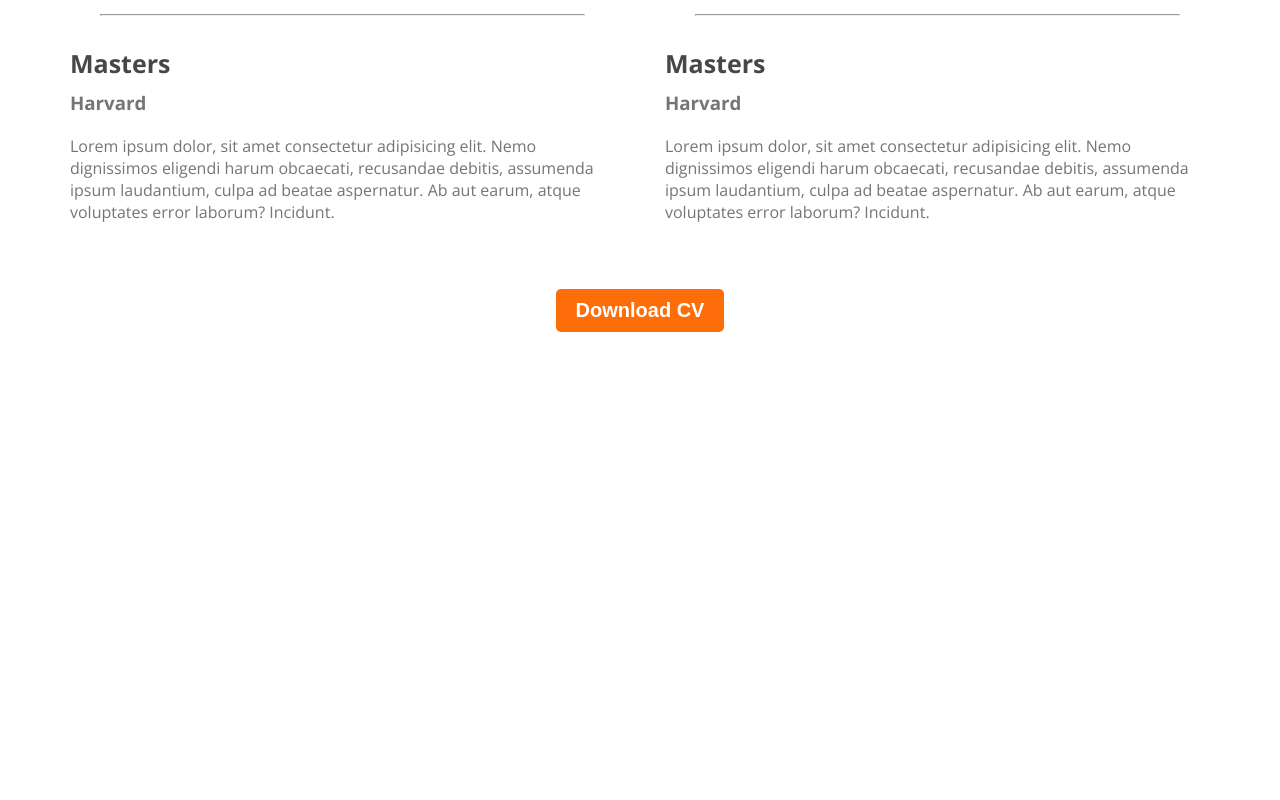
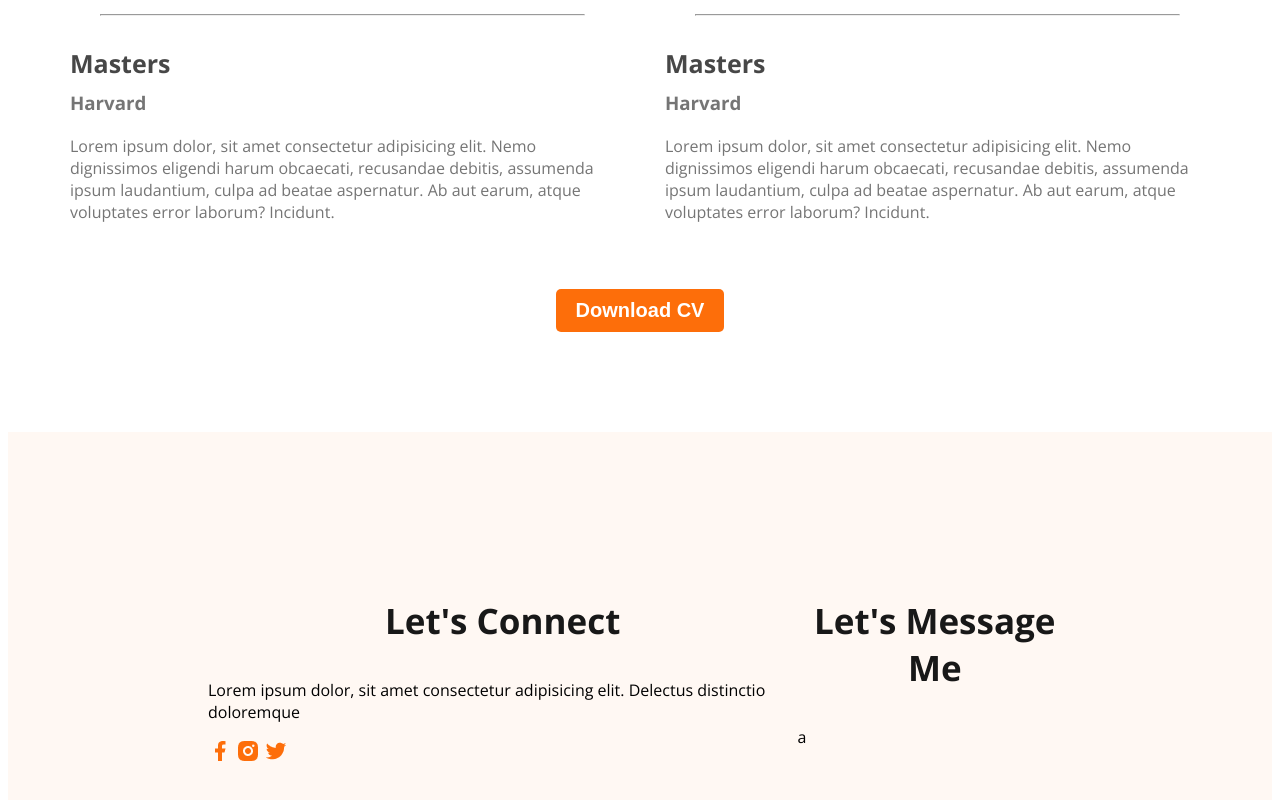
Before and after one commit to devnazmul01/web-developer-portfolio, a plain HTML site: page index.html in a window 1280 px wide. Shown: the part 2905-3705 px from the top of the page. Before the commit the page ends 3245 px from the top, so only its background shows below. Drawn offline with nearby package versions, Linux system fonts and the light colour scheme.

Commit message:
basic footer

```diff
--- a/index.html
+++ b/index.html
@@ -152,7 +152,20 @@
         </section>
     </main>
     <footer>
-
+        <div class="footer-column">
+            <h3 class="section-title">Let's Connect</h3>
+            <p class="description-section">
+                Lorem ipsum dolor, sit amet consectetur adipisicing elit. Delectus distinctio doloremque
+            </p>
+            <div class="social-links">
+                <a href=""><img src="/images/icons/facebook.png" alt=""></a>
+                <a href=""><img src="/images/icons/insta.png" alt=""></a>
+                <a href=""><img src="/images/icons/twitter.png" alt=""></a>
+            </div>
+        </div>
+        <div class="footer-column">
+            <h3 class="section-title">Let's Message Me</h3>a
+        </div>
     </footer>
 </body>
 </html>
--- a/style/portfolio.css
+++ b/style/portfolio.css
@@ -155,3 +155,10 @@ font-weight: 700;
     text-align: center;
     margin-top: 50px;
 }
+/*footer style*/
+footer{
+    display: flex;
+    background-color: #FFF8F3;
+    padding: 130px 200px;
+    margin-top: 100px;
+}
```
